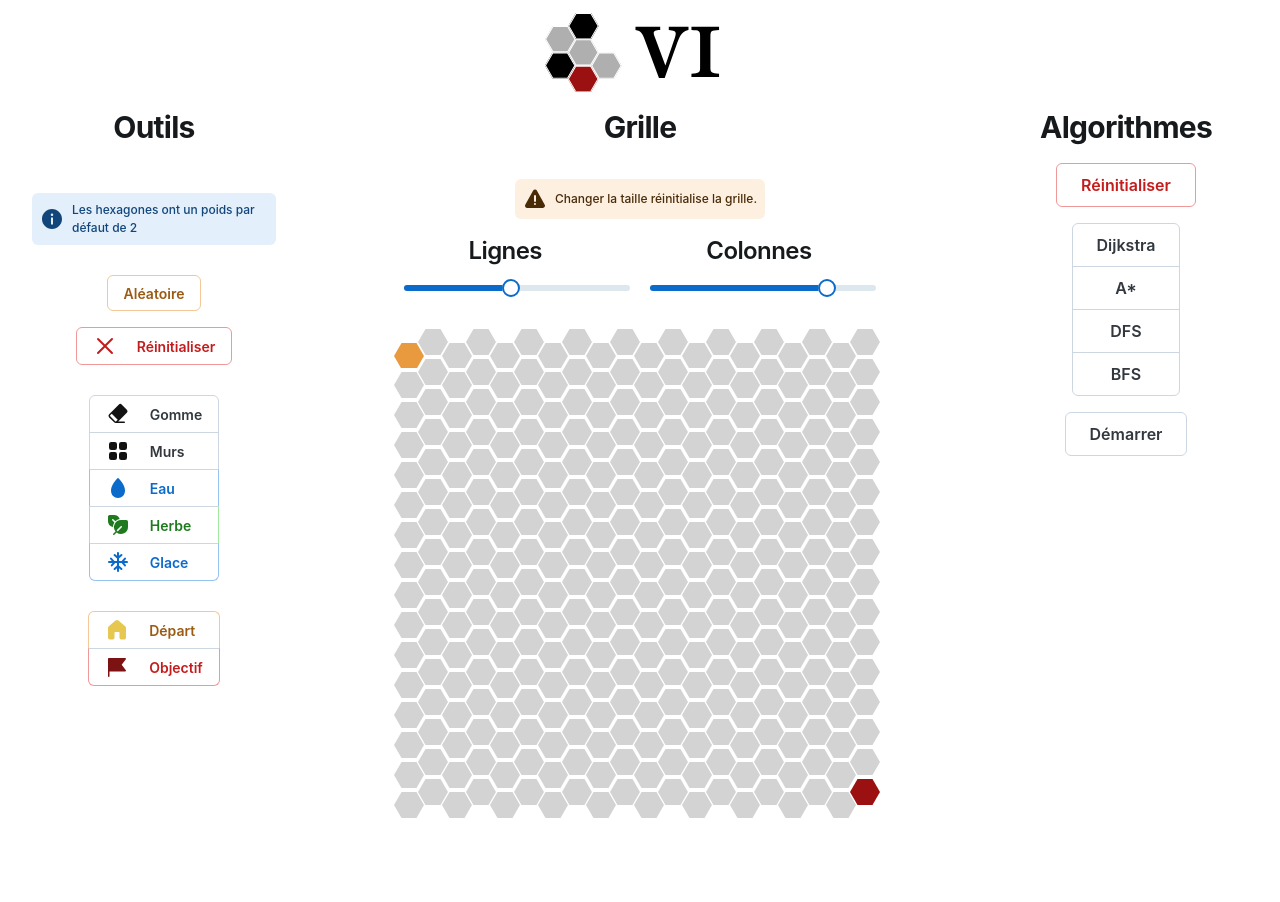
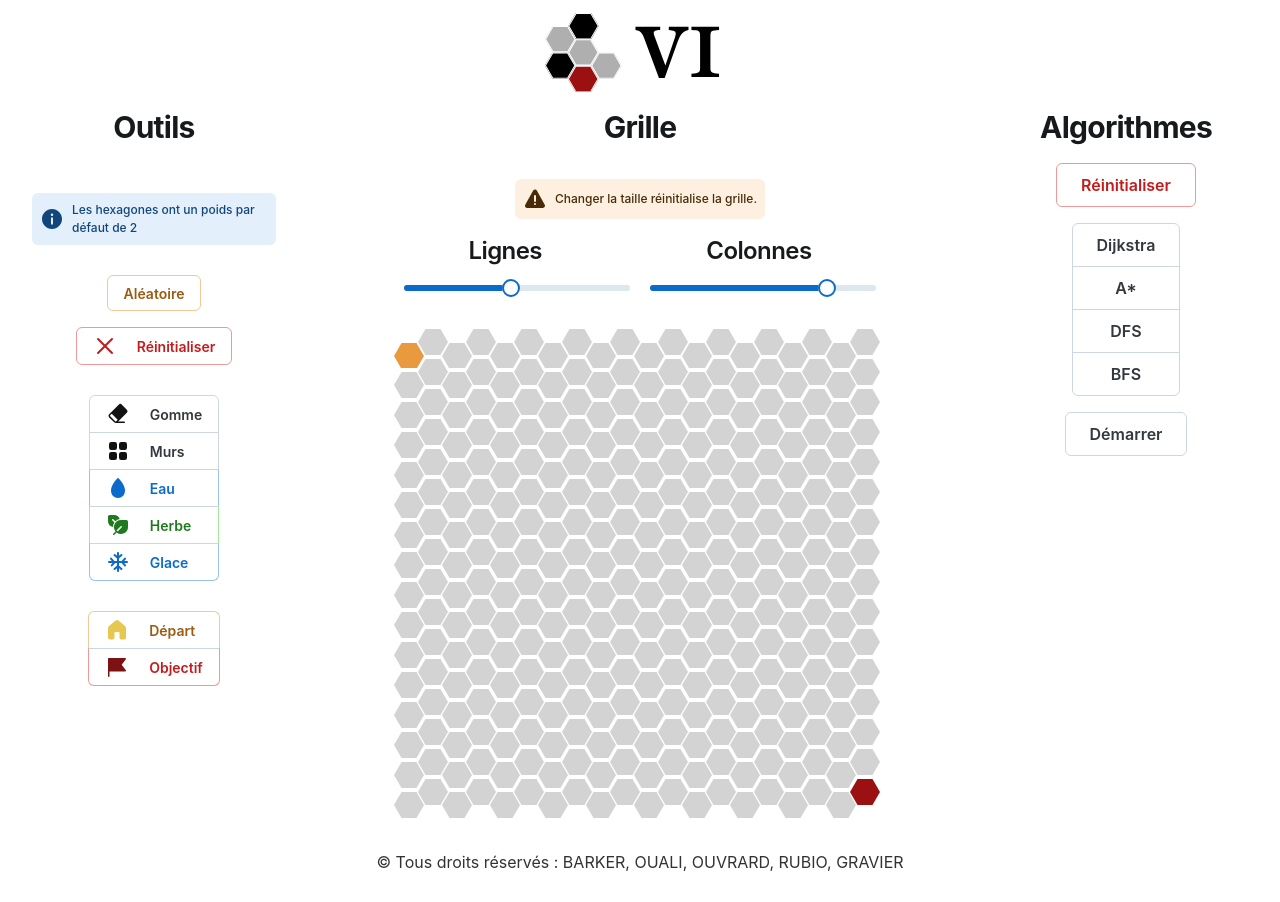
Before and after one commit to 444chak/VI, a Next.js app in the folder front-js/: page /home in a window 1280 px wide. Before the commit the page ends 822 px from the top, so only its background shows below. Built offline with nearby package versions, Linux system fonts and the light colour scheme.

Commit message:
:art: Ajout d'un footer avec des informations de copyright sur la page d'accueil

```diff
--- a/front-js/src/app/home/page.tsx
+++ b/front-js/src/app/home/page.tsx
@@ -69,7 +69,7 @@ export default function Home() {
 
   // Gestion de l'état des couleurs pour chaque hexagone
   const [hexColors, setHexColors] = useState(
-    Array(Columns * Rows).fill(""), // Init with empty colors
+    Array(Columns * Rows).fill("") // Init with empty colors
   );
 
   // Réinitialise toutes les couleurs
@@ -328,7 +328,7 @@ export default function Home() {
                 return updatedArrows;
               });
             },
-            i * Rows + j,
+            i * Rows + j
           ); // 1 second timeout for each arrow
         }
       }
@@ -842,6 +842,18 @@ export default function Home() {
           </Box>
         </Grid2>
       </Grid2>
+      <Box
+        display="flex"
+        justifyContent="center"
+        alignItems="center"
+        height="10vh"
+        width="100vw"
+        style={{ background: "#fff", opacity: 0.8 }}
+      >
+        <Typography style={{ color: "black", fontSize: "1rem" }}>
+          © Tous droits réservés : BARKER, OUALI, OUVRARD, RUBIO, GRAVIER
+        </Typography>
+      </Box>
     </>
   );
 }
```
